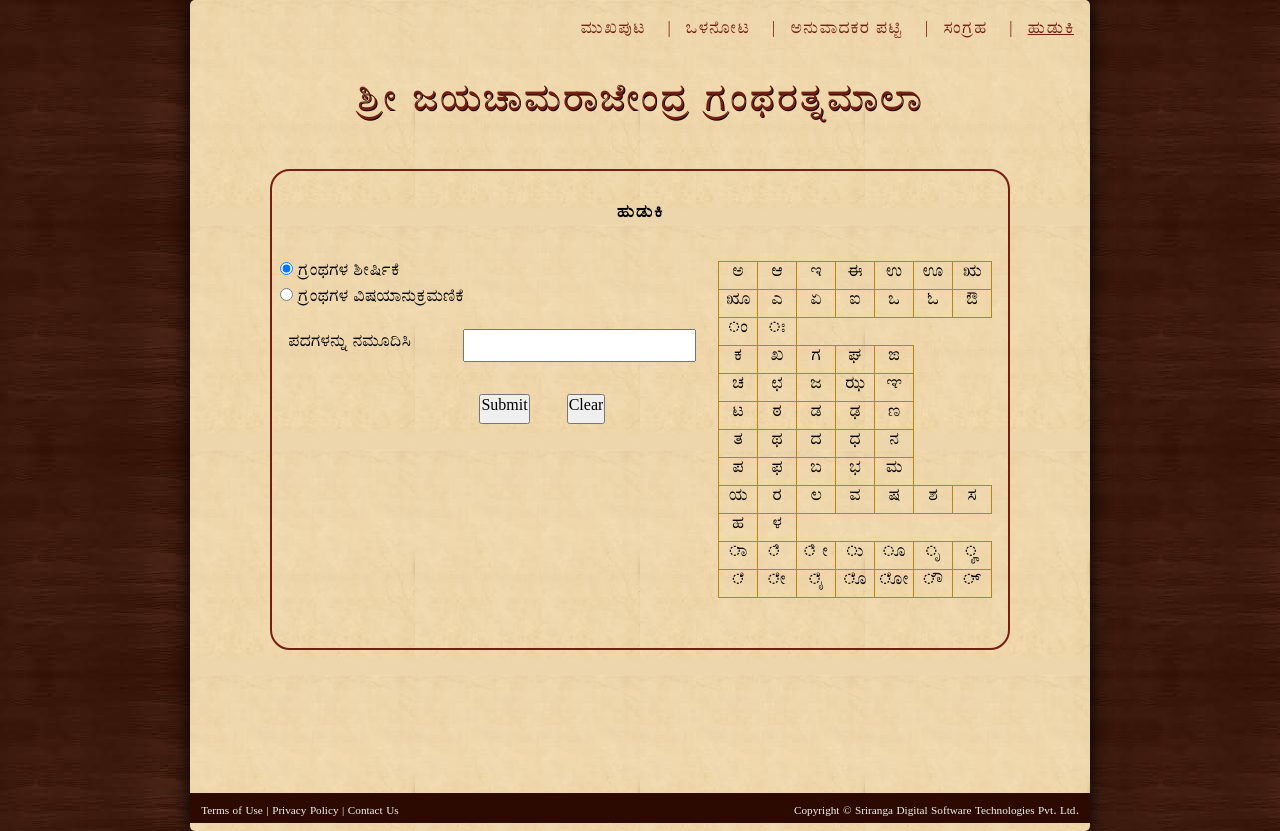
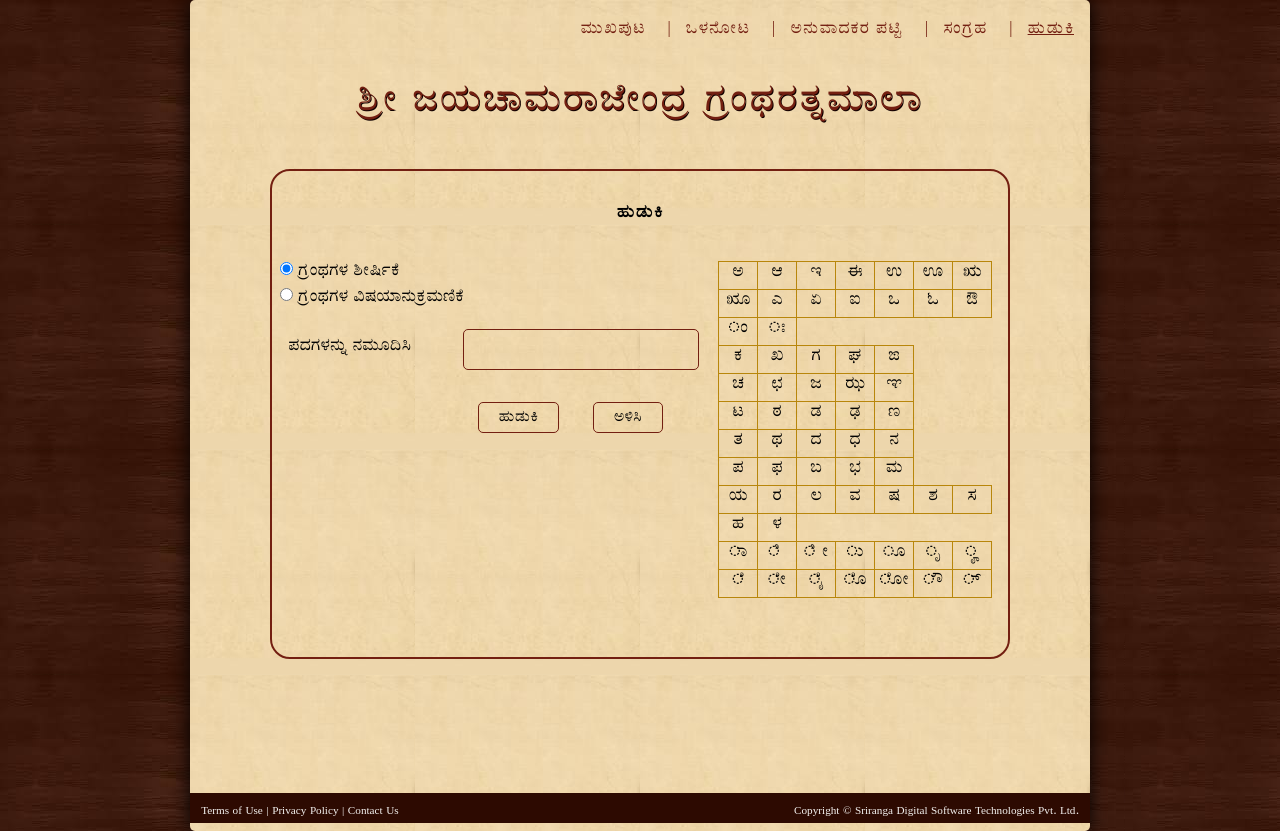
Before and after one commit to Shruthisdst/Granthamala, a PHP site: page /php/search.php in a window 1280 px wide. Run offline with PHP 8.4, Linux system fonts and the light colour scheme.

Commit message:
Commit No. 9 - Search page style changed

```diff
--- a/php/search.php
+++ b/php/search.php
@@ -54,8 +54,8 @@
 								 <tr>
 									<td class="left">&nbsp;</td>
 									<td class="submit">
-										<input name="button1" type="submit" class="titlespan" id="button" value="Submit"/>
-										<input name="button2" type="reset" class="titlespan" id="button2" value="Clear"/>
+										<input name="button1" type="submit" class="titlespan" id="button" value="ಹುಡುಕಿ"/>
+										<input name="button2" type="reset" class="titlespan" id="button2" value="ಅಳಿಸಿ"/>
 									</td>
 								</tr>
 							</table>
--- a/php/style/style.css
+++ b/php/style/style.css
@@ -238,7 +238,7 @@ p{
 	list-style-position:outside;
 	padding-bottom: 0.5em;
 	padding-top: 0.5em;
-	text-align: justify;
+	text-align: left;
 	margin-right: 2em;
 	text-indent: -18px;
     margin-left: 2em;
@@ -421,3 +421,15 @@ select{
 .sub_titlespan a{
     color: #532900;
 }
+input{
+	background: none;
+	border: 1px solid #731F11;
+	border-radius: 5px;
+}
+input[type=submit], input[type=reset]{
+	padding: 5px 20px 0 20px;
+	font-size: 0.9em;
+}
+input[type=text]{
+	padding: 5px 0px 5px 5px;
+}
```
